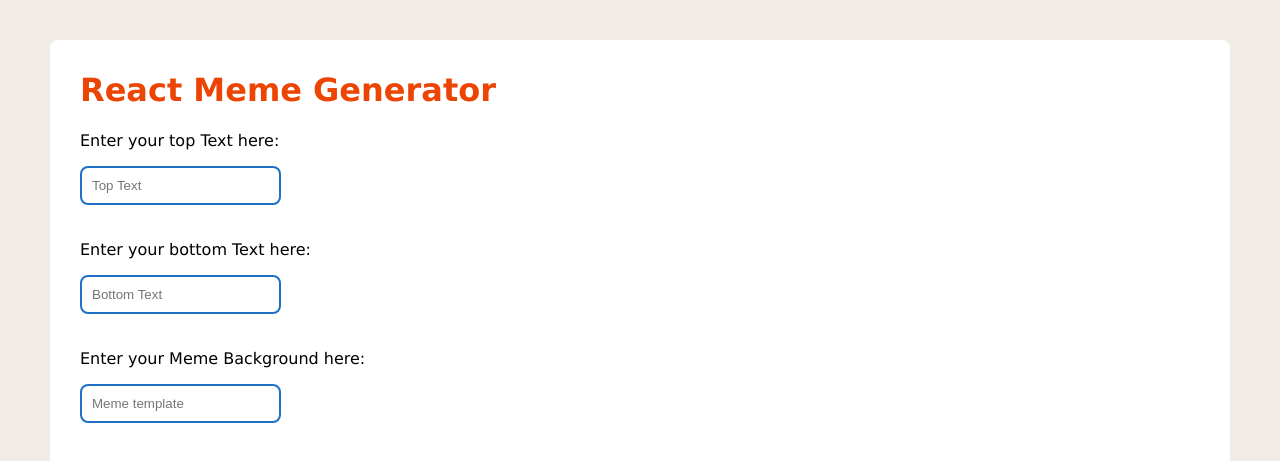
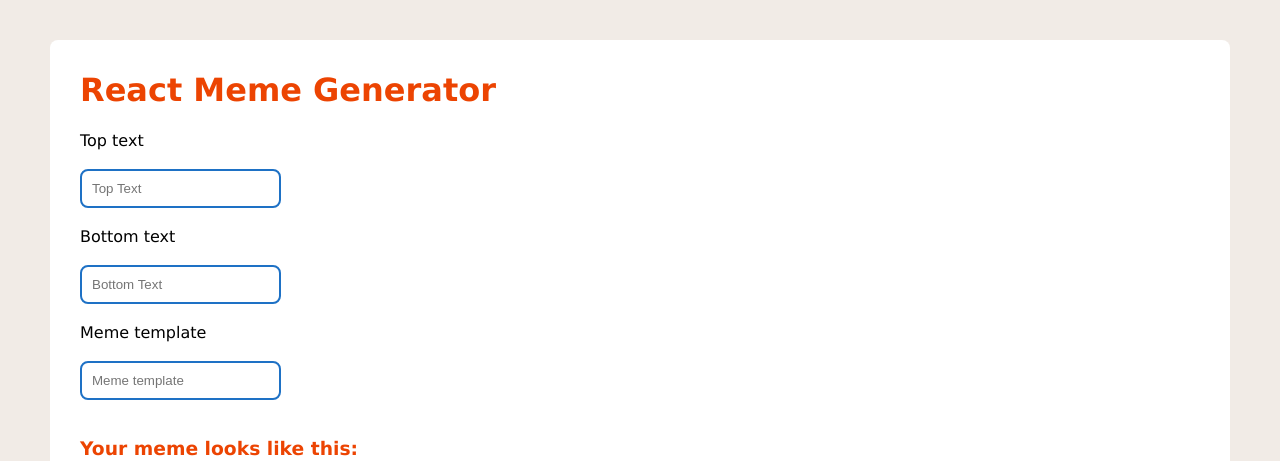
Before and after one commit to julessre/react-meme-generator, a React app: page / in a window 1280 px wide. Shown: the top 461 px of the page. Built offline with nearby package versions, Linux system fonts and the light colour scheme.

Commit message:
Changes of labels for input

```diff
--- a/src/App.js
+++ b/src/App.js
@@ -13,8 +13,10 @@ export default function App() {
   return (
     <div className={page.content}>
       <h1>React Meme Generator</h1>
-      <p>Enter your top Text here:</p>
       <label className={page.inputField}>
+        Top text
+        <br />
+        <br />
         <input
           name="Top text"
           className="topText"
@@ -26,8 +28,10 @@ export default function App() {
       </label>
       <br />
       <br />
-      <p>Enter your bottom Text here:</p>
       <label className={page.inputField}>
+        Bottom text
+        <br />
+        <br />
         <input
           name="Bottom text"
           className="bottomText"
@@ -39,8 +43,10 @@ export default function App() {
       </label>
       <br />
       <br />
-      <p>Enter your Meme Background here:</p>
       <label htmlFor="memeBackground">
+        Meme template
+        <br />
+        <br />
         <input
           name="meme background"
           className="memeBackground"
```
